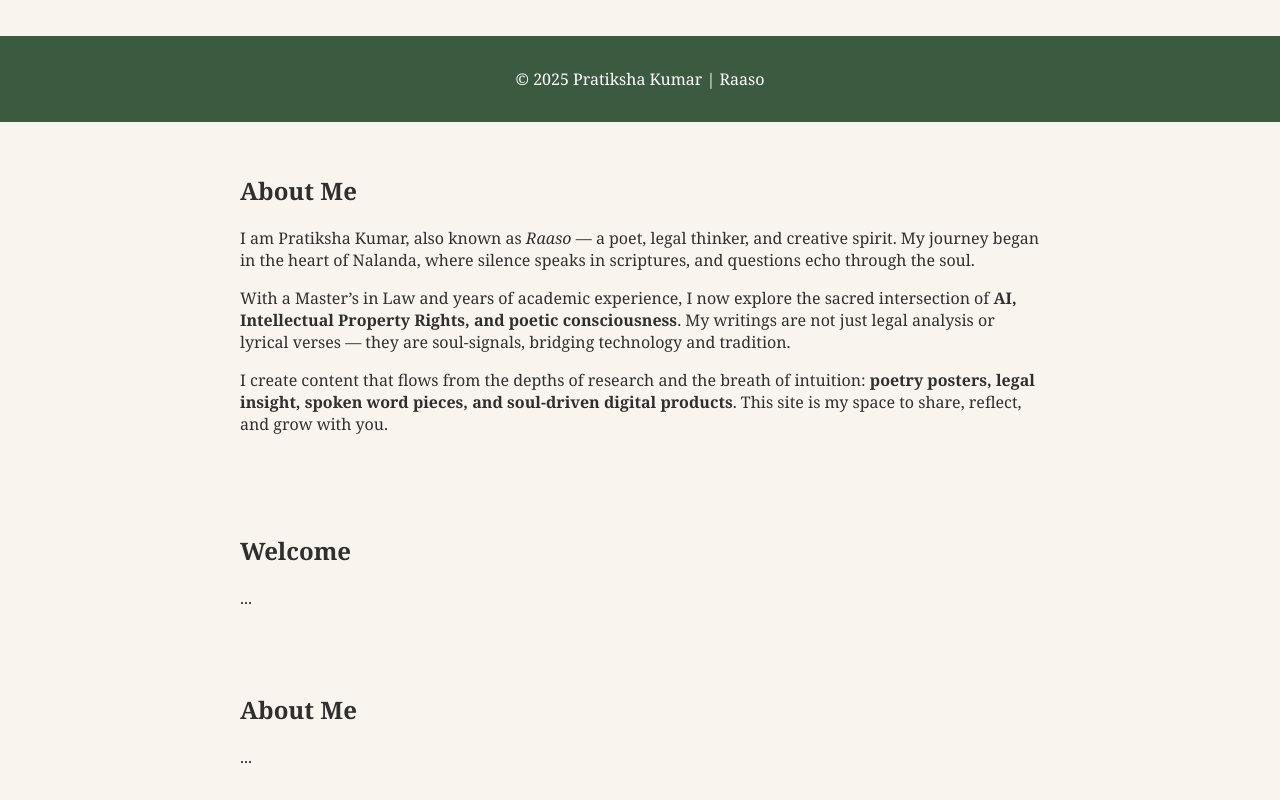
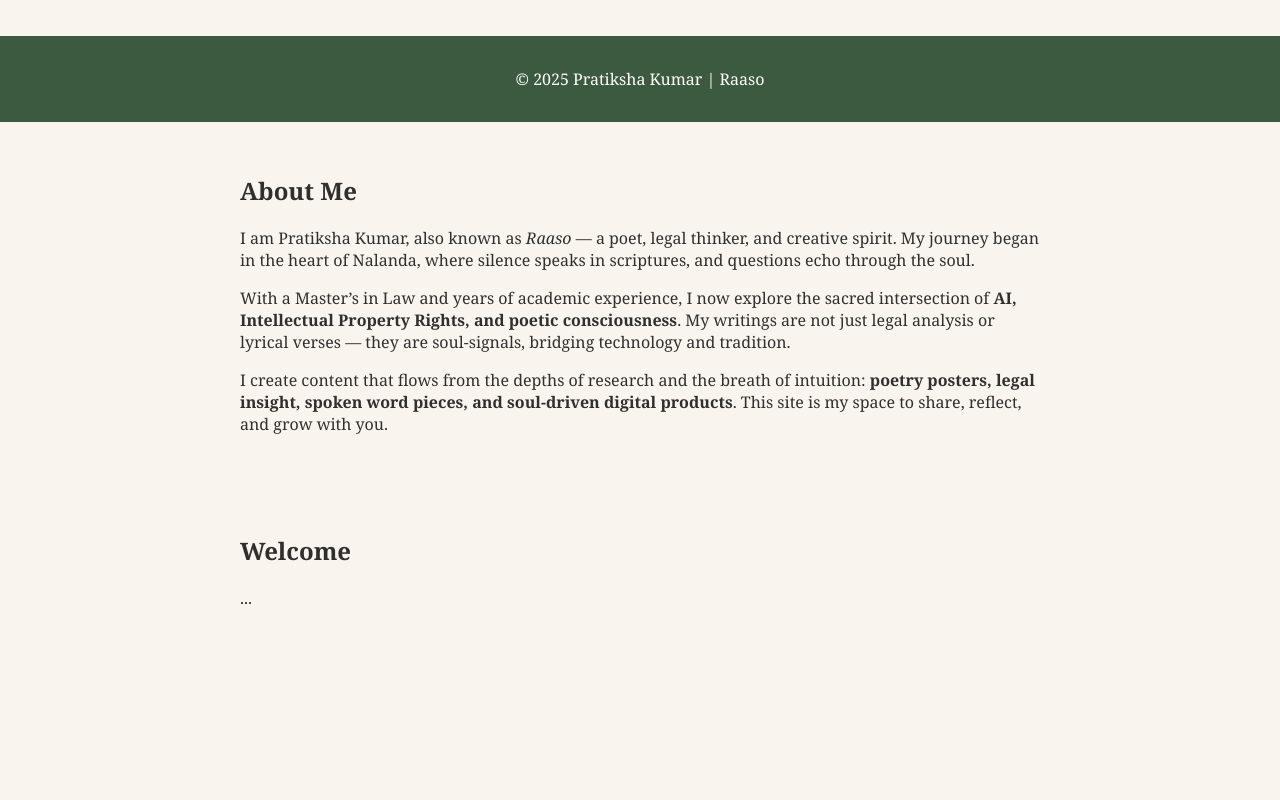
Before and after one commit to Pratiksha-reflections/Pratiksha-website, a plain HTML site: page index.html in a window 1280 px wide. Shown: the part 425-1225 px from the top of the page. After the commit the page ends 1066 px from the top, so only its background shows below. Drawn offline with Linux system fonts and the light colour scheme.

Commit message:
Update index.html

```diff
--- a/index.html
+++ b/index.html
@@ -90,8 +90,3 @@
 </section>
 
 </section>
-
-<section id="about">
-  <h2>About Me</h2>
-  ...
-</section>
```
